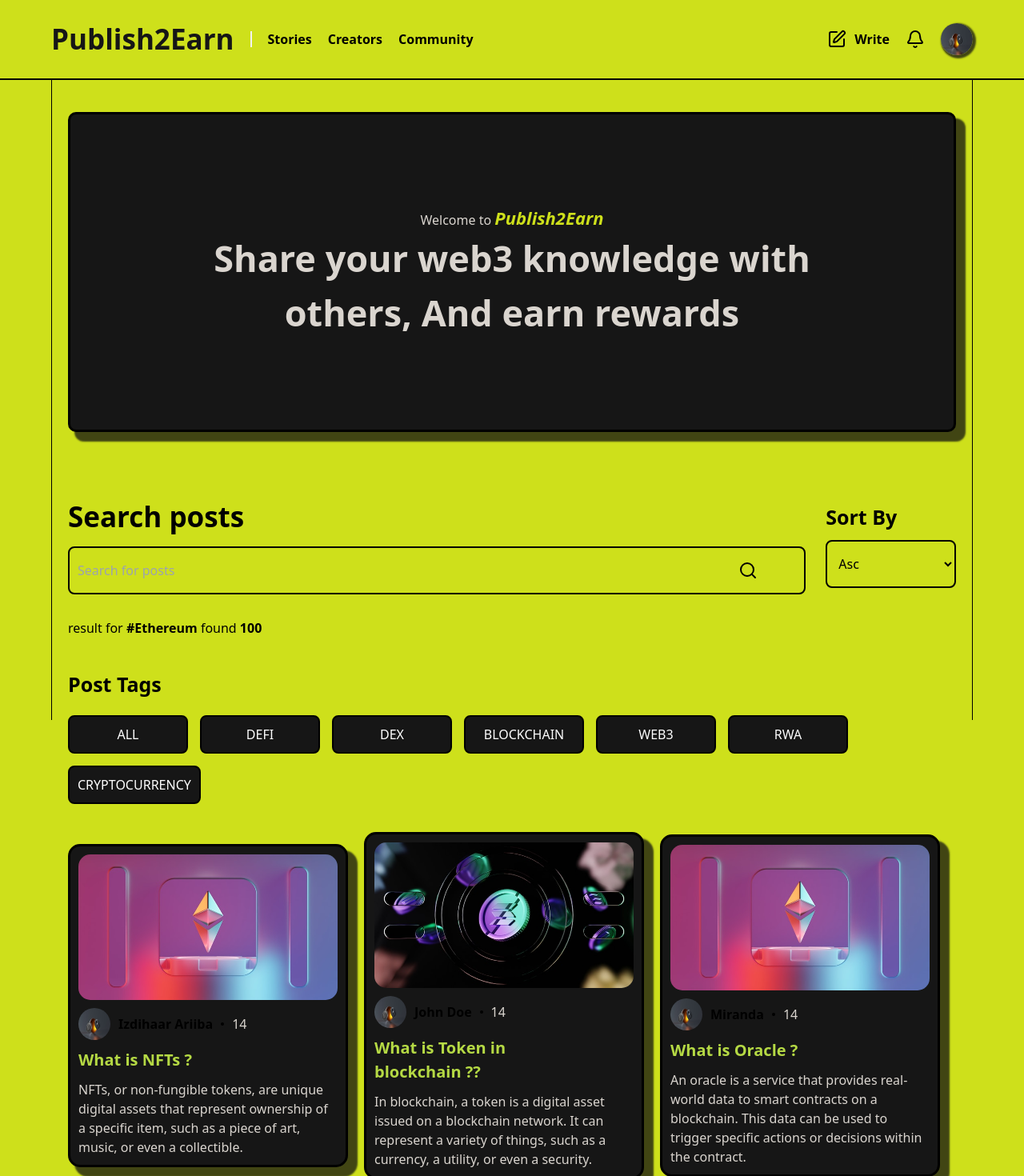
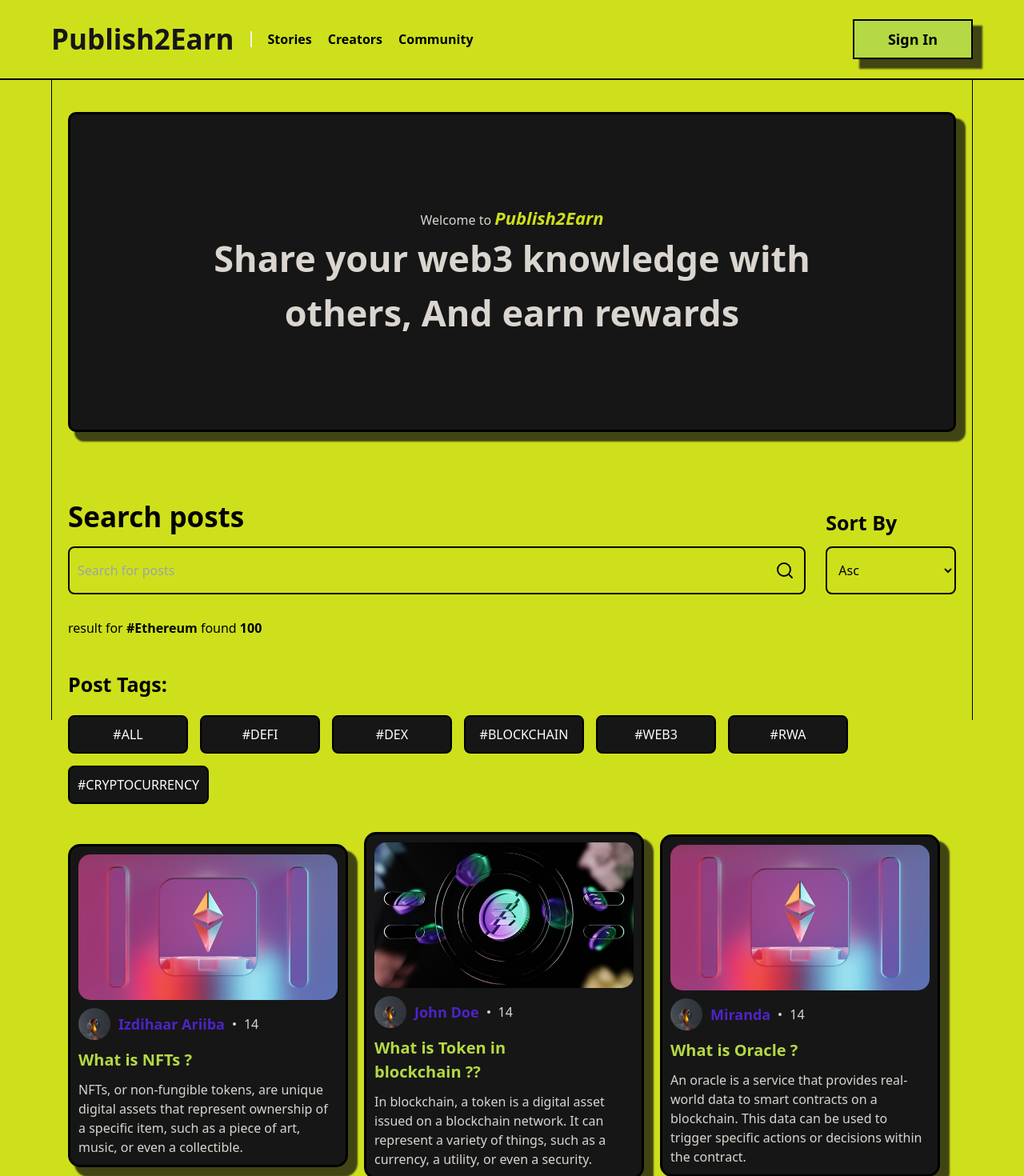
Before and after one commit to raazymuhd1/Publish2Earn, a Next.js app: page / in a window 1280 px wide. Shown: the top 1470 px of the page at 80% size. Built offline with nearby package versions, Linux system fonts and the light colour scheme.

Commit message:
linked post to postDetail page

```diff
--- a/src/app/layout.tsx
+++ b/src/app/layout.tsx
@@ -29,7 +29,7 @@
         className={`${geistSans.variable} ${geistMono.variable} antialiased bg-extra2 h-screen`}
       >
         <Header />
-        <main className="w-[90%] h-full mx-auto">
+        <main className="w-full h-full mx-auto">
           {children}
         </main>
       </body>
--- a/src/app/page.tsx
+++ b/src/app/page.tsx
@@ -2,7 +2,7 @@
 
 export default function Home() {
   return (
-    <div className="w-full h-full border-l-[1.5px] border-r-[1.5px] border-line p-[20px]">
+    <div className="w-[90%] mx-auto h-full border-l-[1.5px] border-r-[1.5px] border-line p-[20px]">
       <Hero />
        <AllPosts />
     </div>
--- /dev/null
+++ b/src/app/post-details/[postId]/page.tsx
@@ -0,0 +1,12 @@
+import React from 'react'
+import { Detail } from "@/components"
+
+const PostDetails = () => {
+  return (
+    <section className={``}>
+        <Detail />
+    </section>
+  )
+}
+
+export default PostDetails
--- a/src/components/header/Nav.tsx
+++ b/src/components/header/Nav.tsx
@@ -8,7 +8,7 @@
 import profileTest from "@/assets/images/profile-test.jpg"
 
 const Nav = () => {
-     const [loggedIn, setLoggedIn] = useState<boolean>(true)
+     const [loggedIn, setLoggedIn] = useState<boolean>(false)
 
   return (
     <nav className="w-[90%] flex justify-between text-textMain items-center mx-auto h-full">
@@ -39,7 +39,8 @@
            <Link href="/profile" className={`cursor-pointer ${loggedIn ? "inline" : "hidden"} `}>
               <Image src={profileTest} className="w-[40px] h-[40px] rounded-[50%]  global_img_shadow" alt="profile" />
            </Link>
-           <Button className={`bg-main border-[2.5px] border-line h-[50px] global_shadow font-bold text-textMain w-[fit-content] ${loggedIn ? "hidden" : "inline"} hover:text-secondary text-[16px] md:text-[18px]`}> Connect Wallet </Button>
+           <Link href="/signin" className={`bg-main border-[2.5px] border-line h-[50px] global_shadow font-bold text-textMain min-w-[150px] ${loggedIn ? "hidden" : "inline"} hover:text-secondary hover:bg-line text-[16px] md:text-[18px] p-[10px] text-center`}> Sign In
+           </Link>
         </aside>
     </nav>
   )
--- a/src/components/index.ts
+++ b/src/components/index.ts
@@ -5,3 +5,4 @@
 export { default as MustRead } from "./posts/MustRead"
 export { default as EditorsPick } from "./posts/EditorsPick"
 export { default as AllPosts } from "./posts/AllPosts"
+export { default as Detail } from "./posts/Detail"
--- a/src/components/posts/AllPosts.tsx
+++ b/src/components/posts/AllPosts.tsx
@@ -10,18 +10,19 @@
   return (
     <section className="mt-[80px] w-full">
 
-        <header className="flex w-full items-center gap-[25px] justify-between">
+        <header className="flex w-full items-end gap-[25px] justify-between">
             <aside className="flex flex-col w-[85%] gap-[10px]">
                 <h4 className="font-bold text-[18px] md:text-[25px] lg:text-[35px]"> Search posts </h4>
                 <div className="flex h-[60px] items-center w-full gap-[10px] border-[2.5px] border-line rounded-[8px]">
                     <input
                         placeholder="Search for posts"
                         type="text"
-                        className='border-none outline-none w-[90%] h-full py-[8px] px-[10px] bg-transparent'
+                        className='border-none outline-none w-[95%] h-full py-[8px] px-[10px] bg-transparent'
                     />
                     <Search className="text-[16px] md:text-[20px] lg:text-[25px] placeholder:text-[#ffffff]" />
                 </div>
             </aside>
+
             <aside className="flex w-[15%] flex-col gap-[10px]">
                 <h4 className="font-bold text-[16px] md:text-[20px] lg:text-[25px]" > Sort By</h4>
                 <select
@@ -37,10 +38,10 @@
         <h5 className="mt-[30px] font-normal"> result for <strong> #Ethereum </strong> found <strong> 100 </strong> </h5>
 
         <article className="mt-[40px]">
-            <h4 className="font-bold text-[16px] md:text-[20px] lg:text-[25px]"> Post Tags </h4>
+            <h4 className="font-bold text-[16px] md:text-[20px] lg:text-[25px]"> Post Tags: </h4>
             <aside className="flex items-center gap-[15px] flex-wrap mt-[20px]">
                 { postTags.map(tags => (
-                    <PostTags { ...tags } />
+                    <PostTags key={tags.id} { ...tags } />
                 )) }
             </aside>
 
--- /dev/null
+++ b/src/components/posts/Detail.tsx
@@ -0,0 +1,24 @@
+"use client"
+import React from 'react'
+import { useParams } from 'next/navigation'
+import Image from 'next/image'
+import ugocukwo from "@/assets/images/ugochukwu.jpg"
+
+const Detail = () => {
+     const params = useParams();
+
+     console.log(params)
+
+  return (
+    <div>
+        {/* top info */}
+        <aside className="flex w-full h-[50px] items-center bg-line gap-[10px] p-[15px]">
+           <h4 className="text-[14px] w-[90%] mx-auto md:text-[16px] lg:text-[18px] text-secondary"> Home <strong className="font-bold text-main"> {">"} </strong> Post <strong className="font-bold text-main"> {">"} </strong>  Defi </h4>
+        </aside>
+        {/* post banner */}
+        <Image src={ugocukwo} alt="post-banner" className="w-full min-h-[100px]" />
+    </div>
+  )
+}
+
+export default Detail
--- a/src/components/posts/PostTags.tsx
+++ b/src/components/posts/PostTags.tsx
@@ -1,4 +1,5 @@
-import {FC} from 'react'
+"use client"
+import {FC, useState} from 'react'
 
 type Props = {
     id: number;
@@ -7,9 +8,11 @@
 }
 
 const PostTags: FC<Props> = ({id, tag, isSelected}) => {
+        const [isActive, setIsActive] = useState<boolean>(false)
+
   return (
-    <div key={id} className="rounded-[8px] bg-extra min-w-[150px] hover:bg-extra3 p-[10px] border-[2px] border-line cursor-pointer">
-        <p className="text-center text-[#ffffff] uppercase"> {tag} </p>
+    <div key={id} className="rounded-[8px] bg-extra min-w-[150px] hover:bg-extra3 p-[10px] border-[2px] border-line cursor-pointer duration-500 transition-all">
+        <p className="text-center text-[#ffffff] uppercase"> #{tag} </p>
     </div>
   )
 }
--- a/src/components/posts/Posts.tsx
+++ b/src/components/posts/Posts.tsx
@@ -2,6 +2,7 @@
 import { ChevronRight } from "lucide-react"
 import { dummyPosts } from "@/constants"
 import Image from "next/image"
+import Link from "next/link"
 import Title from "./Title"
 
 const Posts = () => {
@@ -10,20 +11,22 @@
 
         <article className="flex flex-wrap items-center lg:justify-start justify-center gap-[20px] mt-[20px]">
             { dummyPosts.map(post => (
-              <div key={post.id}
-                className="min-h-[200px] max-h-[fit-content] global_shadow border-[3px] border-line flex flex-col gap-[10px] min-w-[250px] max-w-[350px] p-[10px] cursor-pointer text-secondary bg-extra hover:scale-[1.1] transition-[transform] duration-500 rounded-[15px]">
+
+              <Link href="/post-details/1" key={post.id}
+                className="min-h-[200px] max-h-[fit-content] global_shadow border-[3px] border-line flex flex-col gap-[10px] min-w-[250px] max-w-[350px] p-[10px] cursor-pointer text-secondary bg-extra hover:scale-[1] transition-[transform] duration-500 rounded-[15px]">
                  <Image src={post.image} alt="image-post" className="w-full h-[20%] object-cover rounded-[15px]" />
                  <div className="flex items-center gap-[10px]">
                     <Image src={post.authorImg} alt="author-img" className="w-[40px] h-[40px] rounded-[50%]  hover:scale-[1.1] transition-all duration-[1s]" />
-                    <h4 className="font-semibold text-textMain"> {post.author} </h4>
-                    <div className="w-[4px] bg-textMain h-[4px] rounded-[50%]" />
-                    <p> {post.date.getHours()} </p>
+                    <h4 className="font-bold text-[14px] md:text-[16px] lg:text-[18px] text-extra3"> {post.author} </h4>
+                    <div className="w-[4px] bg-secondary h-[4px] rounded-[50%]" />
+                    <p className="text-secondary"> {post.date.getHours()} </p>
                  </div>
                  <div className="flex flex-col gap-[10px] w-full">
                     <h1 className="font-extrabold lg:text-[20px] md:text-[18px] text-[16px] whitespace-normal w-[80%] text-main"> {post.title} </h1>
                     <p className="w-full lg:text-[16px] text-[14px]"> {post.contents} </p>
                  </div>
-              </div>
+              </Link>
+
             )) }
         </article>
 
```
Also changed, not shown: 1 other file (tests, documents, lock files or other folders).
